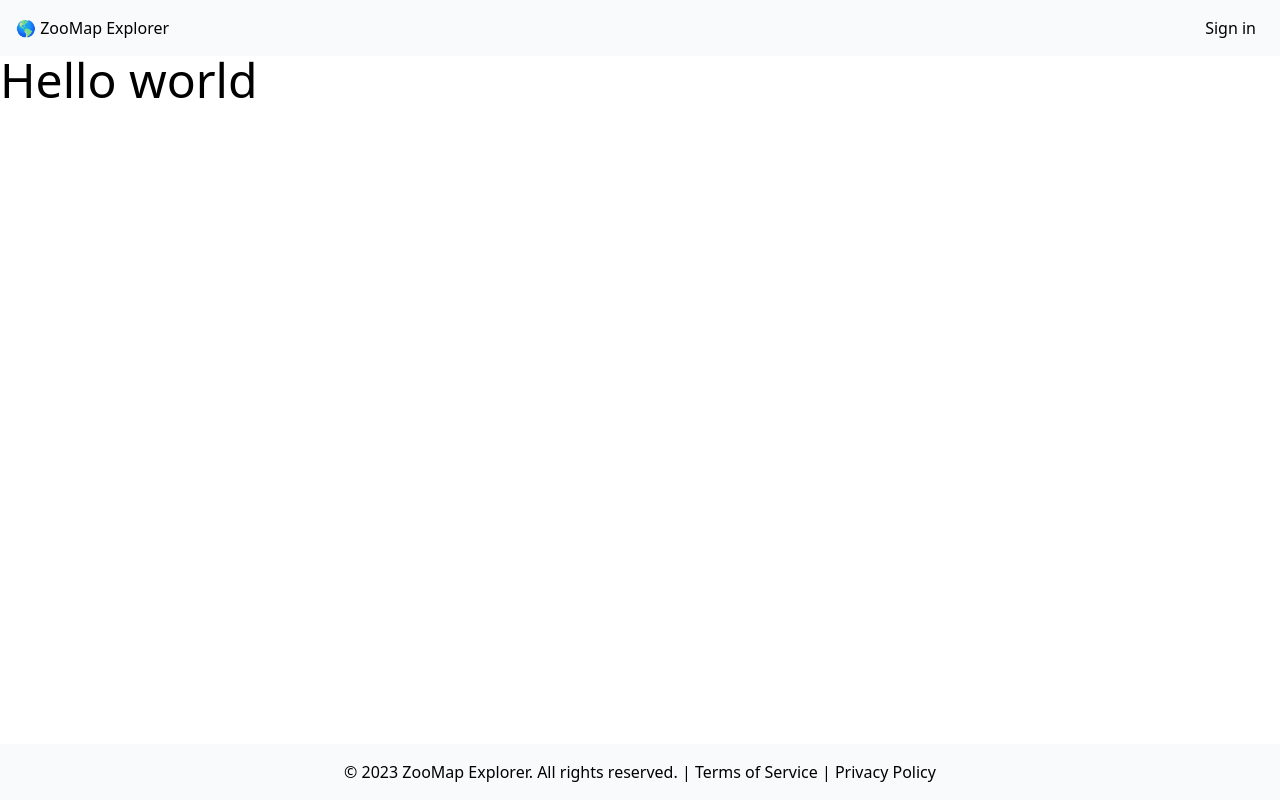
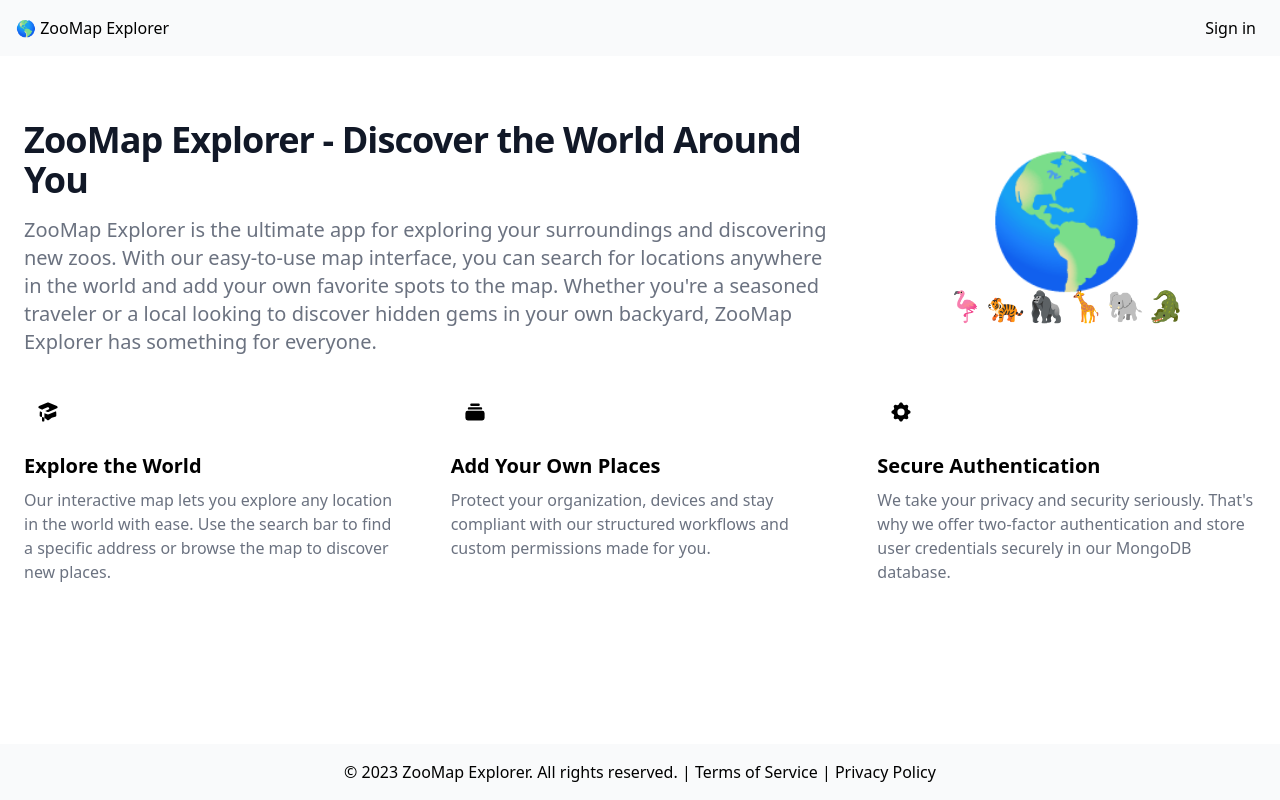
Before and after one commit to nagybnc/zoomap-explorer, a Next.js app: page / in a window 1280 px wide. Built offline with nearby package versions, Linux system fonts and the light colour scheme; no server answers.

Commit message:
Init Home screen with text

```diff
--- a/app/page.tsx
+++ b/app/page.tsx
@@ -1,3 +1,86 @@
 export default function Home() {
-  return <main className="text-5xl">Hello world</main>;
+  return (
+    <section>
+      <div className="mx-auto max-w-screen-xl py-8 px-4 sm:py-16 lg:px-6">
+        <div className="mb-8 space-y-8 lg:grid lg:grid-cols-3 lg:gap-12 lg:space-y-0">
+          <div className="col-span-2">
+            <h2 className="mb-4 text-4xl font-extrabold tracking-tight text-gray-900 ">
+              ZooMap Explorer - Discover the World Around You
+            </h2>
+            <p className="text-gray-500 sm:text-xl ">
+              ZooMap Explorer is the ultimate app for exploring your
+              surroundings and discovering new zoos. With our easy-to-use map
+              interface, you can search for locations anywhere in the world and
+              add your own favorite spots to the map. Whether {"you're"} a
+              seasoned traveler or a local looking to discover hidden gems in
+              your own backyard, ZooMap Explorer has something for everyone.
+            </p>
+          </div>
+          <div className="flex flex-col items-center justify-center gap-2">
+            <p className="text-9xl">🌎</p>
+            <p className="text-3xl tracking-widest">🦩🐅🦍🦒🐘🐊</p>
+          </div>
+        </div>
+        <div className="space-y-8 md:grid md:grid-cols-2 md:gap-12 md:space-y-0 lg:grid-cols-3">
+          <div>
+            <div className="bg-primary-100 mb-4 flex h-10 w-10 items-center justify-center rounded-full lg:h-12 lg:w-12 ">
+              <svg
+                className="text-primary-600 h-5 w-5 lg:h-6 lg:w-6 "
+                fill="currentColor"
+                viewBox="0 0 20 20"
+                xmlns="http://www.w3.org/2000/svg"
+              >
+                <path d="M10.394 2.08a1 1 0 00-.788 0l-7 3a1 1 0 000 1.84L5.25 8.051a.999.999 0 01.356-.257l4-1.714a1 1 0 11.788 1.838L7.667 9.088l1.94.831a1 1 0 00.787 0l7-3a1 1 0 000-1.838l-7-3zM3.31 9.397L5 10.12v4.102a8.969 8.969 0 00-1.05-.174 1 1 0 01-.89-.89 11.115 11.115 0 01.25-3.762zM9.3 16.573A9.026 9.026 0 007 14.935v-3.957l1.818.78a3 3 0 002.364 0l5.508-2.361a11.026 11.026 0 01.25 3.762 1 1 0 01-.89.89 8.968 8.968 0 00-5.35 2.524 1 1 0 01-1.4 0zM6 18a1 1 0 001-1v-2.065a8.935 8.935 0 00-2-.712V17a1 1 0 001 1z"></path>
+              </svg>
+            </div>
+            <h3 className="mb-2 text-xl font-bold ">Explore the World</h3>
+            <p className="text-gray-500 ">
+              Our interactive map lets you explore any location in the world
+              with ease. Use the search bar to find a specific address or browse
+              the map to discover new places.
+            </p>
+          </div>
+          <div>
+            <div className="bg-primary-100 mb-4 flex h-10 w-10 items-center justify-center rounded-full lg:h-12 lg:w-12">
+              <svg
+                className="text-primary-600 h-5 w-5 lg:h-6 lg:w-6 "
+                fill="currentColor"
+                viewBox="0 0 20 20"
+                xmlns="http://www.w3.org/2000/svg"
+              >
+                <path d="M7 3a1 1 0 000 2h6a1 1 0 100-2H7zM4 7a1 1 0 011-1h10a1 1 0 110 2H5a1 1 0 01-1-1zM2 11a2 2 0 012-2h12a2 2 0 012 2v4a2 2 0 01-2 2H4a2 2 0 01-2-2v-4z"></path>
+              </svg>
+            </div>
+            <h3 className="mb-2 text-xl font-bold ">Add Your Own Places</h3>
+            <p className="text-gray-500 ">
+              Protect your organization, devices and stay compliant with our
+              structured workflows and custom permissions made for you.
+            </p>
+          </div>
+          <div>
+            <div className="bg-primary-100 mb-4 flex h-10 w-10 items-center justify-center rounded-full lg:h-12 lg:w-12">
+              <svg
+                className="text-primary-600 h-5 w-5 lg:h-6 lg:w-6"
+                fill="currentColor"
+                viewBox="0 0 20 20"
+                xmlns="http://www.w3.org/2000/svg"
+              >
+                <path
+                  fillRule="evenodd"
+                  d="M11.49 3.17c-.38-1.56-2.6-1.56-2.98 0a1.532 1.532 0 01-2.286.948c-1.372-.836-2.942.734-2.106 2.106.54.886.061 2.042-.947 2.287-1.561.379-1.561 2.6 0 2.978a1.532 1.532 0 01.947 2.287c-.836 1.372.734 2.942 2.106 2.106a1.532 1.532 0 012.287.947c.379 1.561 2.6 1.561 2.978 0a1.533 1.533 0 012.287-.947c1.372.836 2.942-.734 2.106-2.106a1.533 1.533 0 01.947-2.287c1.561-.379 1.561-2.6 0-2.978a1.532 1.532 0 01-.947-2.287c.836-1.372-.734-2.942-2.106-2.106a1.532 1.532 0 01-2.287-.947zM10 13a3 3 0 100-6 3 3 0 000 6z"
+                  clipRule="evenodd"
+                ></path>
+              </svg>
+            </div>
+            <h3 className="mb-2 text-xl font-bold ">Secure Authentication</h3>
+            <p className="text-gray-500 ">
+              We take your privacy and security seriously. {"That's"} why we
+              offer two-factor authentication and store user credentials
+              securely in our MongoDB database.
+            </p>
+          </div>
+        </div>
+      </div>
+    </section>
+  );
 }
```
